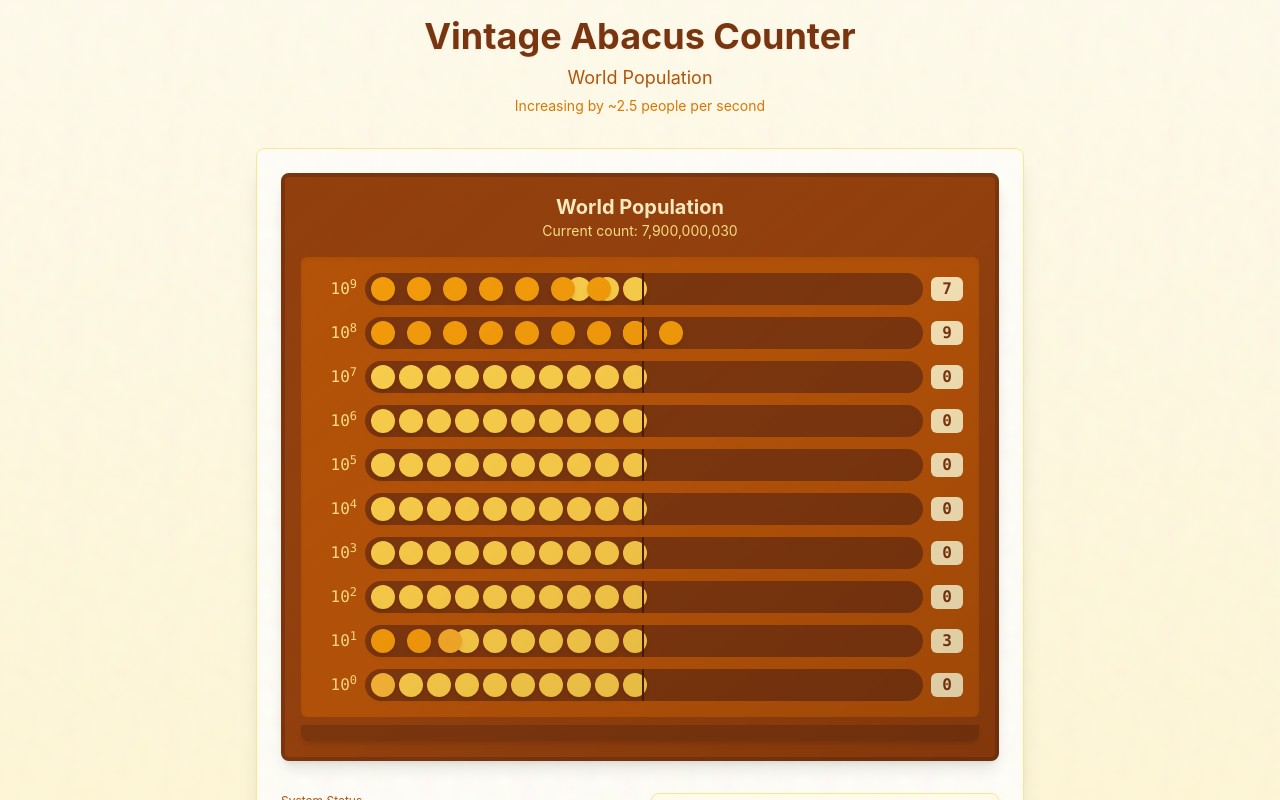
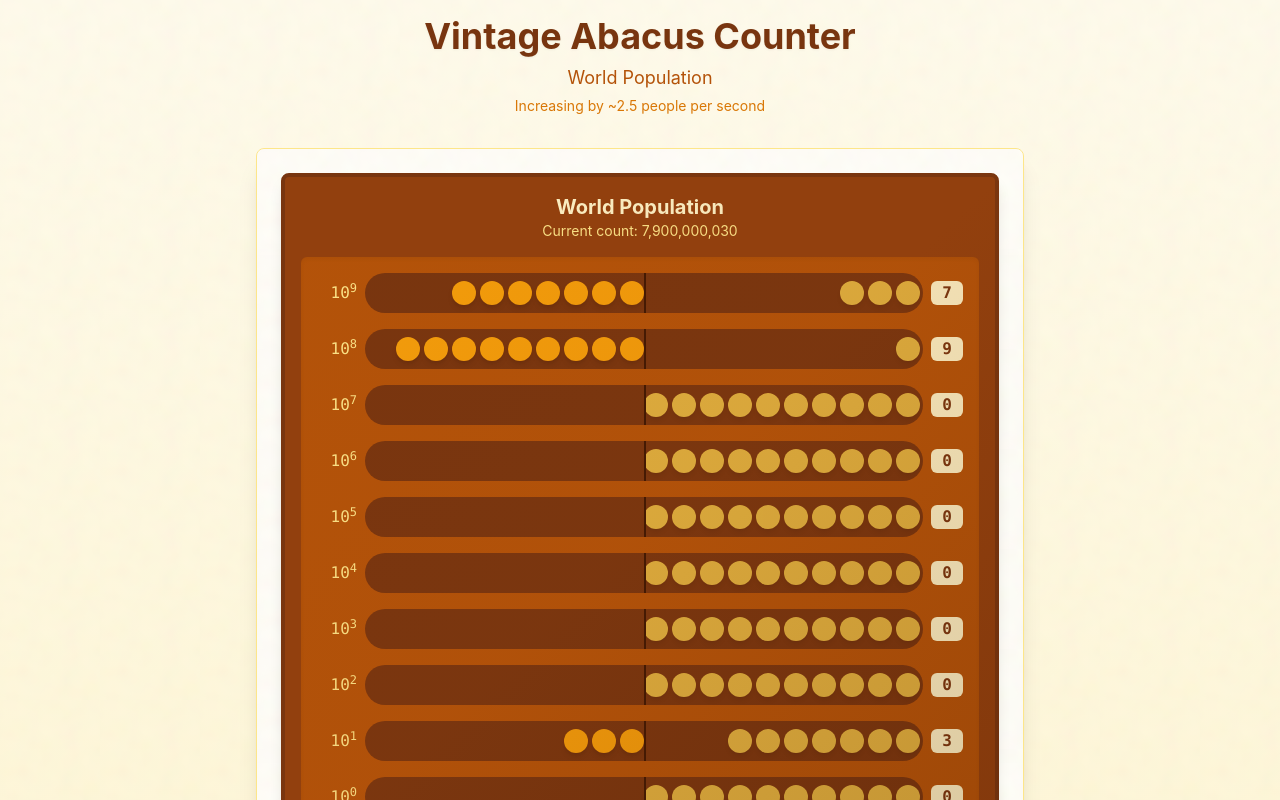
Before and after one commit to jonboutelle/vintage-abacus-demo, a React (Create React App) app: page / in a window 1280 px wide. Shown: the top 800 px of the page. Built offline with nearby package versions, Linux system fonts and the light colour scheme.

Commit message:
Fix Abacus component bead animations and validate UI rendering

```diff
--- a/src/components/Abacus.tsx
+++ b/src/components/Abacus.tsx
@@ -20,6 +20,14 @@ const Abacus: React.FC<AbacusProps> = ({ value = 0, isLoading = false }) => {
   // Number of beads per row
   const beadsPerRow = 10;
 
+  // Bead size and spacing
+  const beadSize = 24; // in pixels
+  const beadGap = 4; // in pixels
+  const beadSpacing = beadSize + beadGap;
+
+  // Calculate the total width needed for all beads
+  const totalBeadWidth = beadsPerRow * beadSpacing;
+
   return (
     <div className="relative w-full">
       {/* Abacus frame */}
@@ -27,7 +35,7 @@ const Abacus: React.FC<AbacusProps> = ({ value = 0, isLoading = false }) => {
         {/* Abacus title */}
         <div className="text-center mb-4">
           <h2 className="text-xl font-bold text-amber-100">
-            {isLoading ? 'Loading...' : 'World Population'}
+            {isLoading ? 'Loading...' : (value > 1000000000 ? 'World Population' : 'U.S. National Debt')}
           </h2>
           <p className="text-amber-200 text-sm">Current count: {value.toLocaleString()}</p>
         </div>
@@ -35,7 +43,7 @@ const Abacus: React.FC<AbacusProps> = ({ value = 0, isLoading = false }) => {
         {/* Abacus body */}
         <div className="bg-amber-700 p-4 rounded-md shadow-inner">
           {/* Abacus rods */}
-          <div className="flex flex-col space-y-3">
+          <div className="flex flex-col space-y-4">
             {Array.from({ length: rows }).map((_, rowIndex) => (
               <div key={rowIndex} className="flex items-center">
                 {/* Row label (power of 10) */}
@@ -44,33 +52,74 @@ const Abacus: React.FC<AbacusProps> = ({ value = 0, isLoading = false }) => {
                 </div>
 
                 {/* Rod with beads */}
-                <div className="flex-1 h-8 bg-amber-900 rounded-full flex items-center px-1 relative">
-                  {/* Beads */}
+                <div className="flex-1 h-10 bg-amber-900 rounded-full relative overflow-hidden">
+                  {/* Rod divider */}
+                  <div className="absolute left-1/2 h-full w-0.5 bg-amber-950 z-20"></div>
+
+                  {/* Inactive beads area (right side) */}
+                  <div className="absolute right-0 top-0 bottom-0 w-1/2 flex items-center justify-start pl-2">
                     {Array.from({ length: beadsPerRow }).map((_, beadIndex) => {
-                    const isActive = beadIndex < digits[rowIndex];
+                      const digit = digits[rowIndex];
+                      const isActive = beadIndex < digit;
+
+                      // Only render inactive beads on the right side
+                      if (isActive) return null;
+
                       return (
                         <motion.div
-                        key={beadIndex}
-                        className={`h-6 w-6 rounded-full mx-0.5 shadow-md ${
-                          isActive ? 'bg-amber-500' : 'bg-amber-300'
-                        }`}
-                        initial={{ x: 0 }}
+                          key={`inactive-${beadIndex}`}
+                          className="rounded-full shadow-md bg-amber-300 absolute"
+                          style={{
+                            width: beadSize,
+                            height: beadSize,
+                            left: beadIndex * beadSpacing
+                          }}
                           animate={{
-                          x: isActive ? beadIndex * 8 : 0,
-                          backgroundColor: isActive ? '#f59e0b' : '#fcd34d'
+                            backgroundColor: '#fcd34d',
+                            opacity: 0.8
                           }}
                           transition={{
                             type: 'spring',
-                          stiffness: 100,
-                          damping: 15,
+                            stiffness: 300,
+                            damping: 25
+                          }}
+                        />
+                      );
+                    })}
+                  </div>
+
+                  {/* Active beads area (left side) */}
+                  <div className="absolute left-0 top-0 bottom-0 w-1/2 flex items-center justify-end pr-2">
+                    {Array.from({ length: beadsPerRow }).map((_, beadIndex) => {
+                      const digit = digits[rowIndex];
+                      const isActive = beadIndex < digit;
+
+                      // Only render active beads on the left side
+                      if (!isActive) return null;
+
+                      return (
+                        <motion.div
+                          key={`active-${beadIndex}`}
+                          className="rounded-full shadow-md bg-amber-500 absolute"
+                          style={{
+                            width: beadSize,
+                            height: beadSize,
+                            right: (digit - beadIndex - 1) * beadSpacing
+                          }}
+                          animate={{
+                            backgroundColor: '#f59e0b',
+                            opacity: 1
+                          }}
+                          transition={{
+                            type: 'spring',
+                            stiffness: 300,
+                            damping: 25,
                             delay: rowIndex * 0.05
                           }}
                         />
                       );
                     })}
-
-                  {/* Rod divider */}
-                  <div className="absolute right-1/2 h-full w-0.5 bg-amber-950"></div>
+                  </div>
                 </div>
 
                 {/* Current digit display */}
```
Also changed, not shown: documentation/implementation_plan.md (+1 -1 lines). Lines whose indentation alone changed are shown as unchanged.
